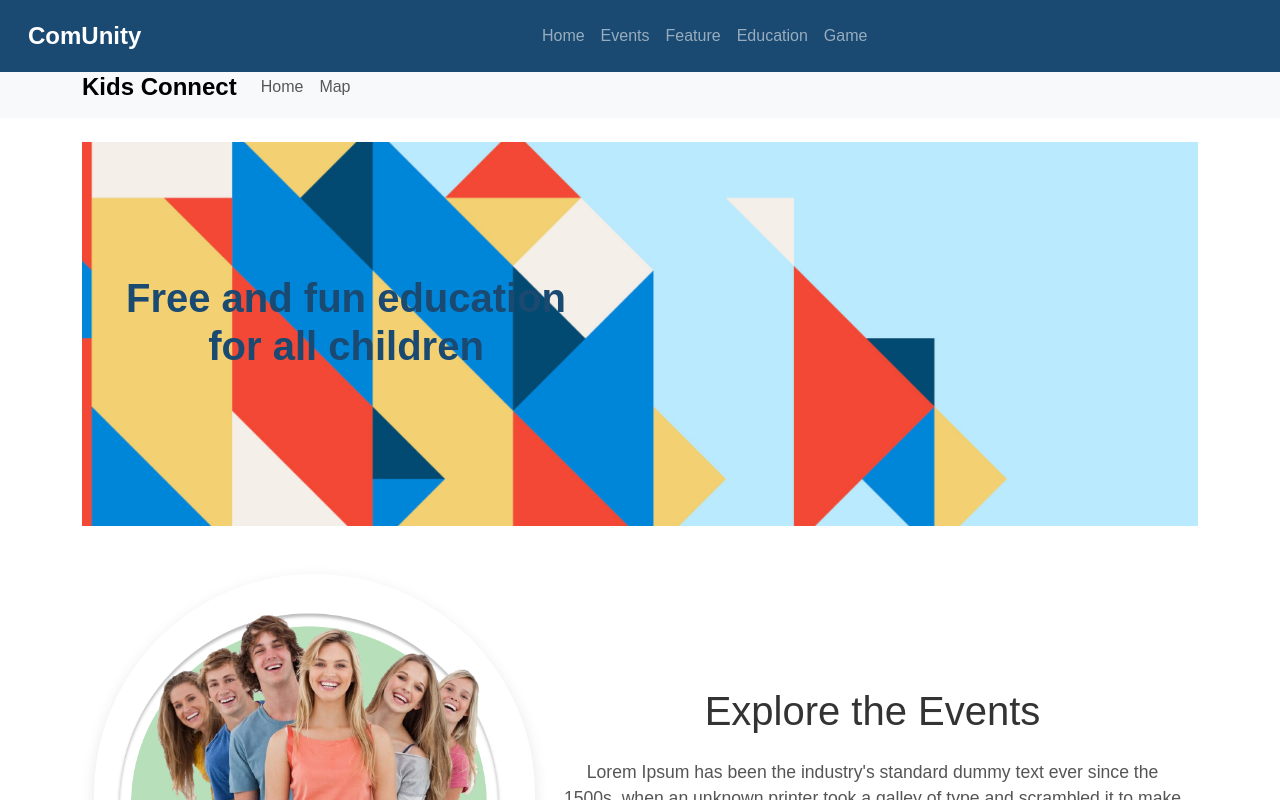
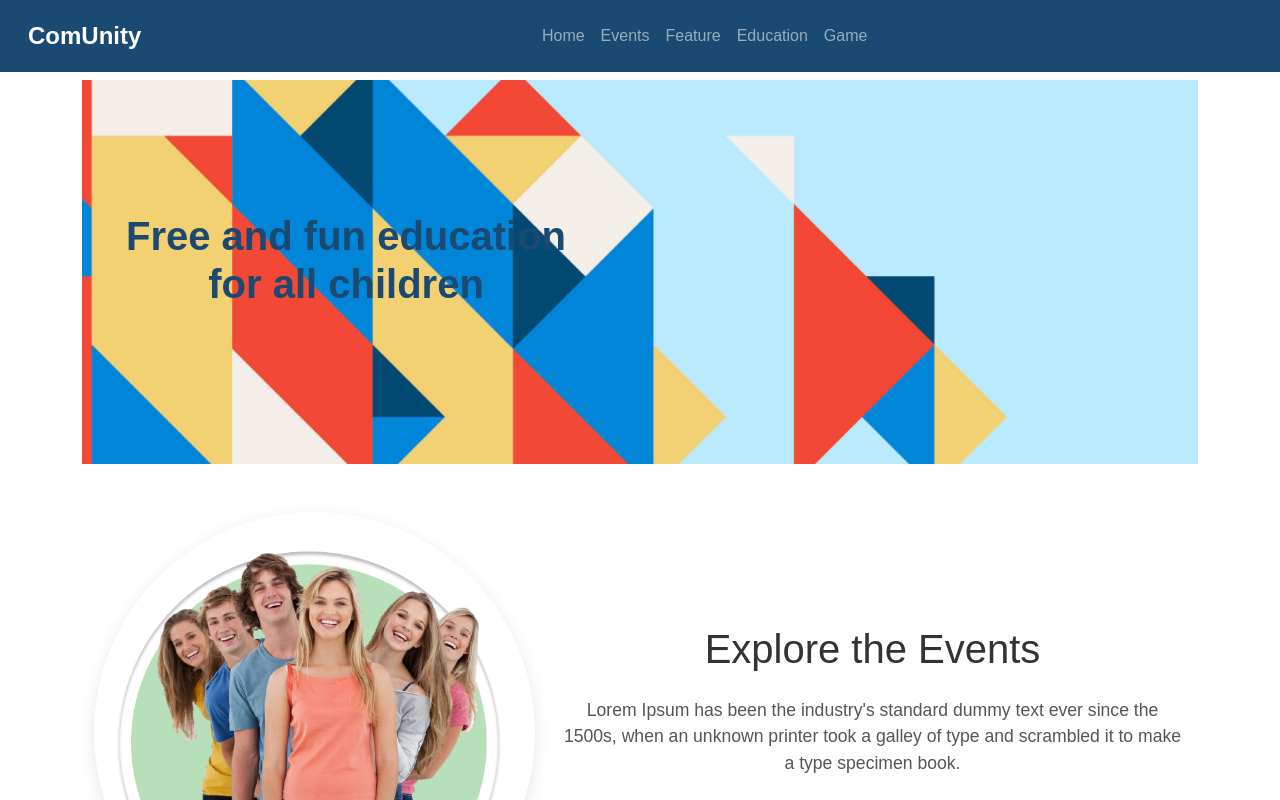
Before and after one commit to EpiphanyAlex/ComUnity, a React (Create React App) app in the folder frontend/: page /home in a window 1280 px wide. Shown: the top 800 px of the page. Built offline with nearby package versions, Linux system fonts and the light colour scheme.

Commit message:
complete landing page

```diff
--- a/frontend/src/App.js
+++ b/frontend/src/App.js
@@ -12,7 +12,7 @@ function App() {
 
     <div className="App">
           <div>
-      <Navigation />
+      {/* <Navigation /> */}
       {/* Add your routes or components here */}
     </div>
       {/* <header className="App-header">
@@ -42,21 +42,21 @@ function App() {
   );
 }
 
-function Navigation() {
-  return (
-    <Navbar bg="light" expand="lg">
-      <Container>
-        <Navbar.Brand as={Link} to="/">Kids Connect</Navbar.Brand>
-        <Navbar.Toggle aria-controls="basic-navbar-nav" />
-        <Navbar.Collapse id="basic-navbar-nav">
-          <Nav className="me-auto">
-            <Nav.Link as={Link} to="/">Home</Nav.Link>
-            <Nav.Link as={Link} to="/map">Map</Nav.Link>
-          </Nav>
-        </Navbar.Collapse>
-      </Container>
-    </Navbar>
-  );
-}
+// function Navigation() {
+//   return (
+//     <Navbar bg="light" expand="lg">
+//       <Container>
+//         <Navbar.Brand as={Link} to="/">Kids Connect</Navbar.Brand>
+//         <Navbar.Toggle aria-controls="basic-navbar-nav" />
+//         <Navbar.Collapse id="basic-navbar-nav">
+//           <Nav className="me-auto">
+//             <Nav.Link as={Link} to="/">Home</Nav.Link>
+//             <Nav.Link as={Link} to="/map">Map</Nav.Link>
+//           </Nav>
+//         </Navbar.Collapse>
+//       </Container>
+//     </Navbar>
+//   );
+// }
 
 export default App;
```
